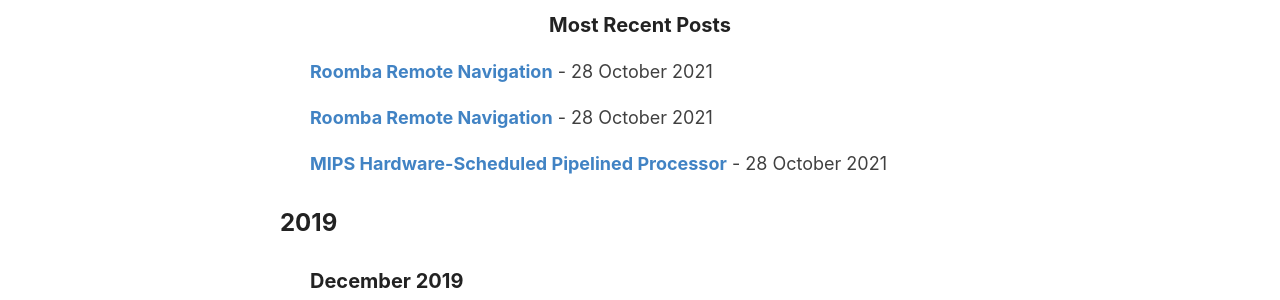
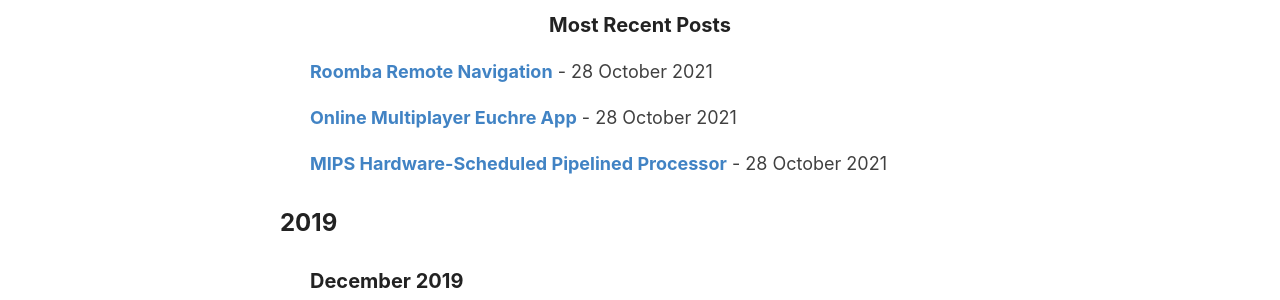
Before and after one commit to francidollars/francidollars.github.io, a Jekyll site: the page built from _pages/archive.md, in a window 1280 px wide. Shown: the part 242-542 px from the top of the page. Built offline with Jekyll 4.4.1, drawn with Linux system fonts in a browser that asks for light colours.

Commit message:
Update 2021-10-28-online-multiplayer-euchre-android-app.md

```diff
--- a/_posts/2021-10-28-online-multiplayer-euchre-android-app.md
+++ b/_posts/2021-10-28-online-multiplayer-euchre-android-app.md
@@ -1,6 +1,6 @@
 ---
 layout: post
-title: Roomba Remote Navigation
+title: Online Multiplayer Euchre App
 categories: Projects
 ---
 Description:
```
